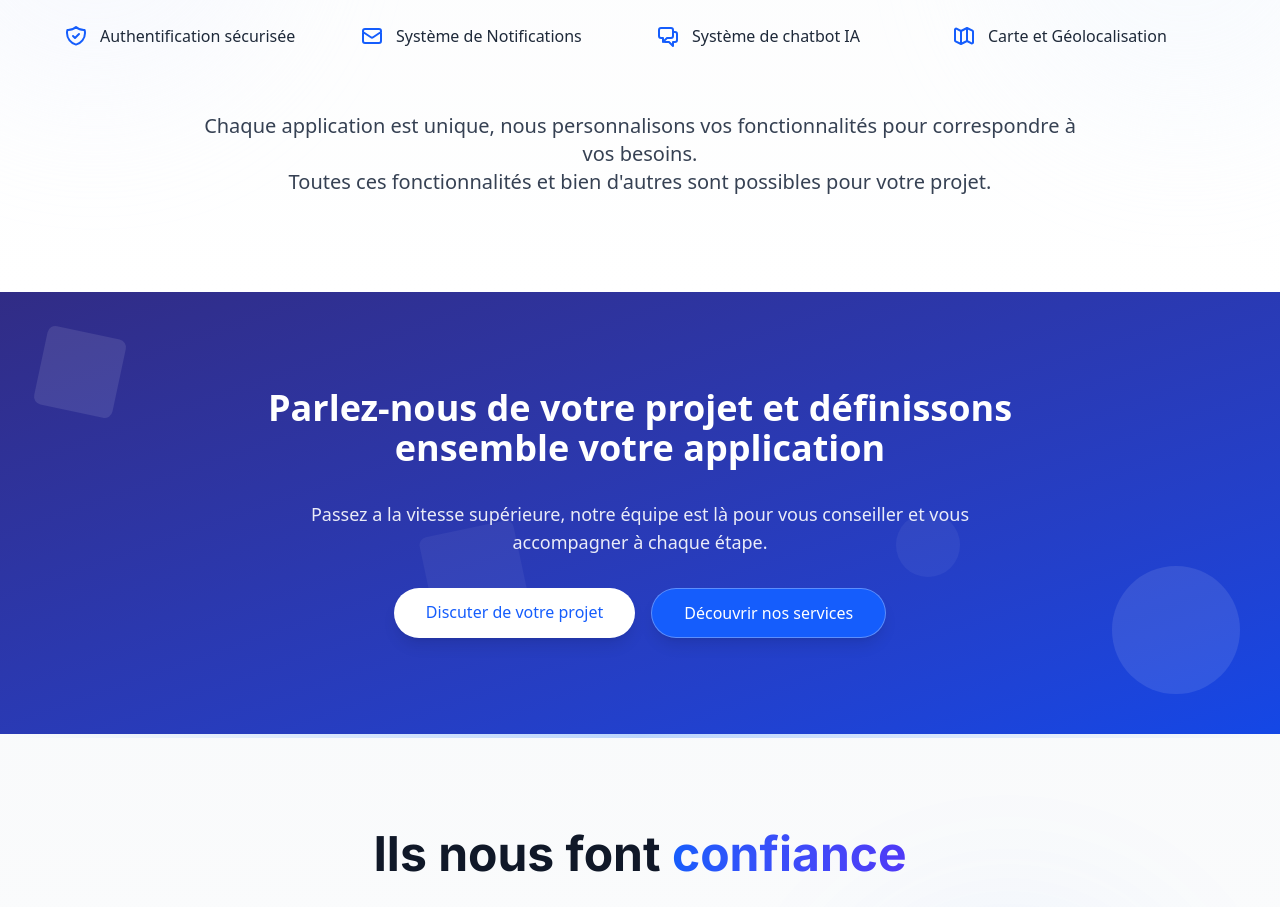
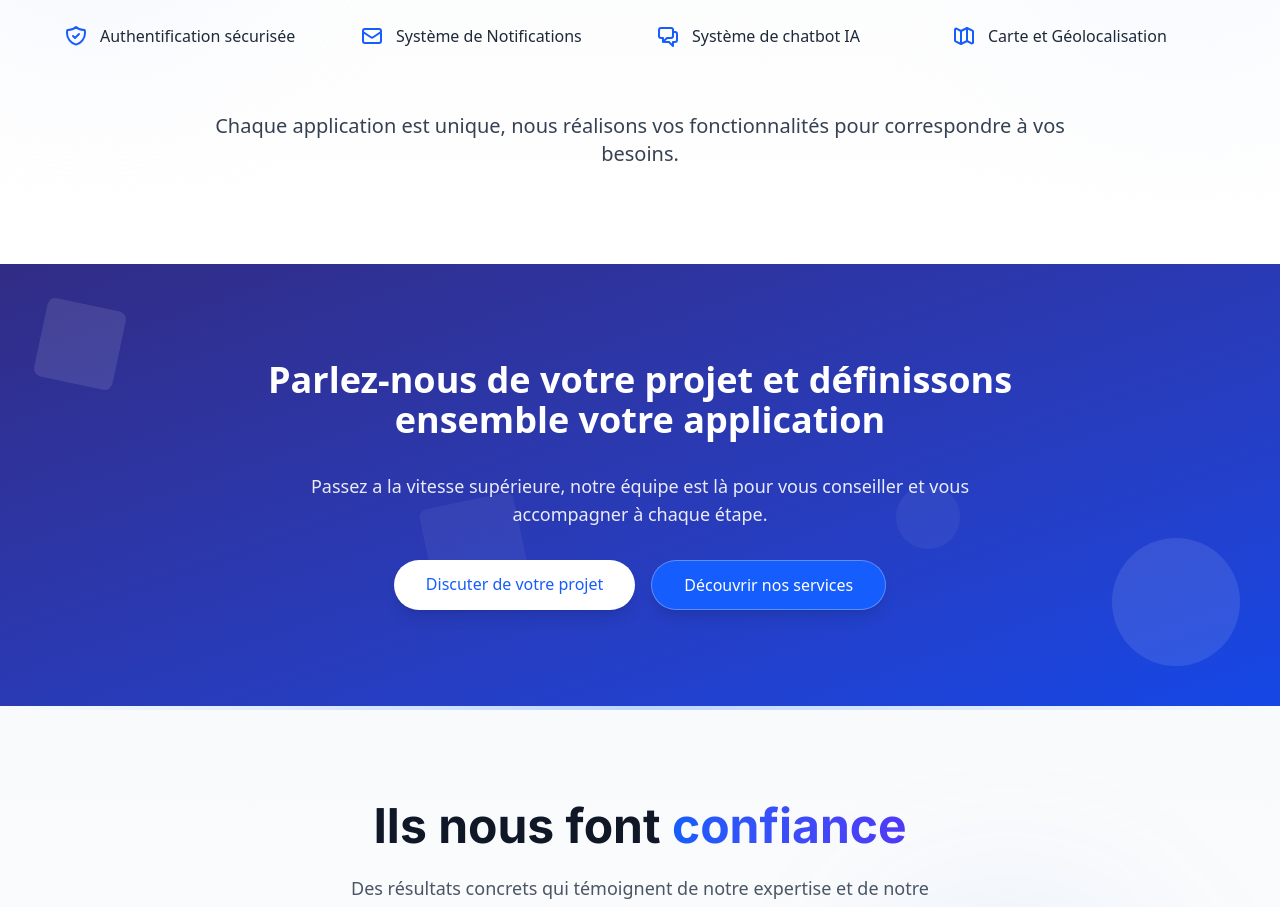
Before and after one commit to Lodgic-LLC/Landing-Website, a Next.js app: page / in a window 1280 px wide. Shown: the part 2130-3037 px from the top of the page. Built offline with nearby package versions, Linux system fonts and the light colour scheme.

Commit message:
update texte

```diff
--- a/src/components/pages/home/Process.tsx
+++ b/src/components/pages/home/Process.tsx
@@ -380,9 +380,8 @@ export default function Process() {
 
         <div className="mt-16 text-center" data-aos="fade-up">
           <p className="text-xl text-gray-700 max-w-4xl mx-auto">
-            Chaque application est unique, nous personnalisons vos fonctionnalités pour correspondre à vos besoins.
+            Chaque application est unique, nous réalisons vos fonctionnalités pour correspondre à vos besoins.
             <br />
-            Toutes ces fonctionnalités et bien d'autres sont possibles pour votre projet.
           </p>
         </div>
       </div>
```
